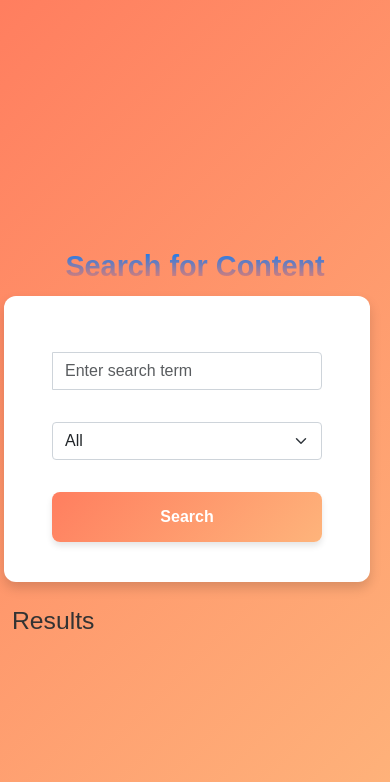
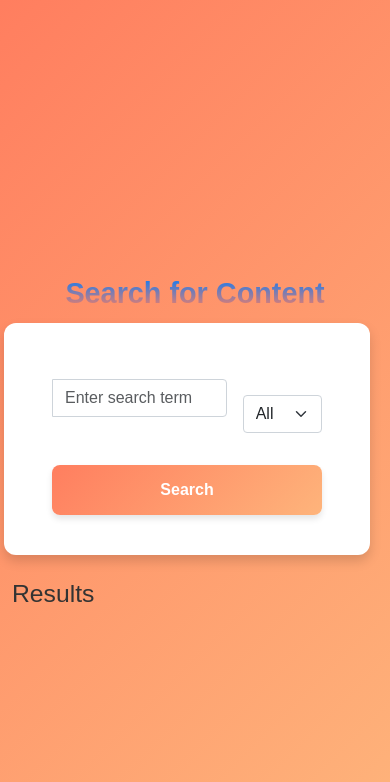
Before and after one commit to Hemanth-1354/OmniSearch, a Flask app: page / in a window 390 px wide. Shown: the top 782 px of the page. Run offline with Flask 3, Linux system fonts and the light colour scheme.

Commit message:
Additional Changes

```diff
--- a/templates/index.html
+++ b/templates/index.html
@@ -6,16 +6,16 @@
     <title>Search App</title>
     <link rel="stylesheet" href="https://cdn.jsdelivr.net/npm/bootstrap@5.3.3/dist/css/bootstrap.min.css">
     <script src="https://code.jquery.com/jquery-3.6.0.min.js"></script>
-    <link rel="stylesheet" href="./style.css"></link>
+    <link rel="stylesheet" href="./style.css">
 </head>
 <body>
     <div class="container mt-5">
         <h1>Search for Content</h1>
         <form id="searchForm" class="row g-3">
-            <div class="col-md-8">
+            <div class="col-8 col-sm-6 col-md-8">
                 <input type="text" name="query" class="form-control" placeholder="Enter search term" required>
             </div>
-            <div class="col-md-3">
+            <div class="col-4 col-sm-6 col-md-3">
                 <select id="contentType" class="form-select">
                     <option value="">All</option>
                     <option value="youtube">YouTube Videos</option>
@@ -24,8 +24,8 @@
                     <option value="blogs">Blog Posts</option>
                 </select>
             </div>
-            <div class="col-md-1">
-                <button type="submit" class="btn btn-primary">Search</button>
+            <div class="col-12 col-md-1">
+                <button type="submit" class="btn btn-primary w-100">Search</button>
             </div>
         </form>
 
```
